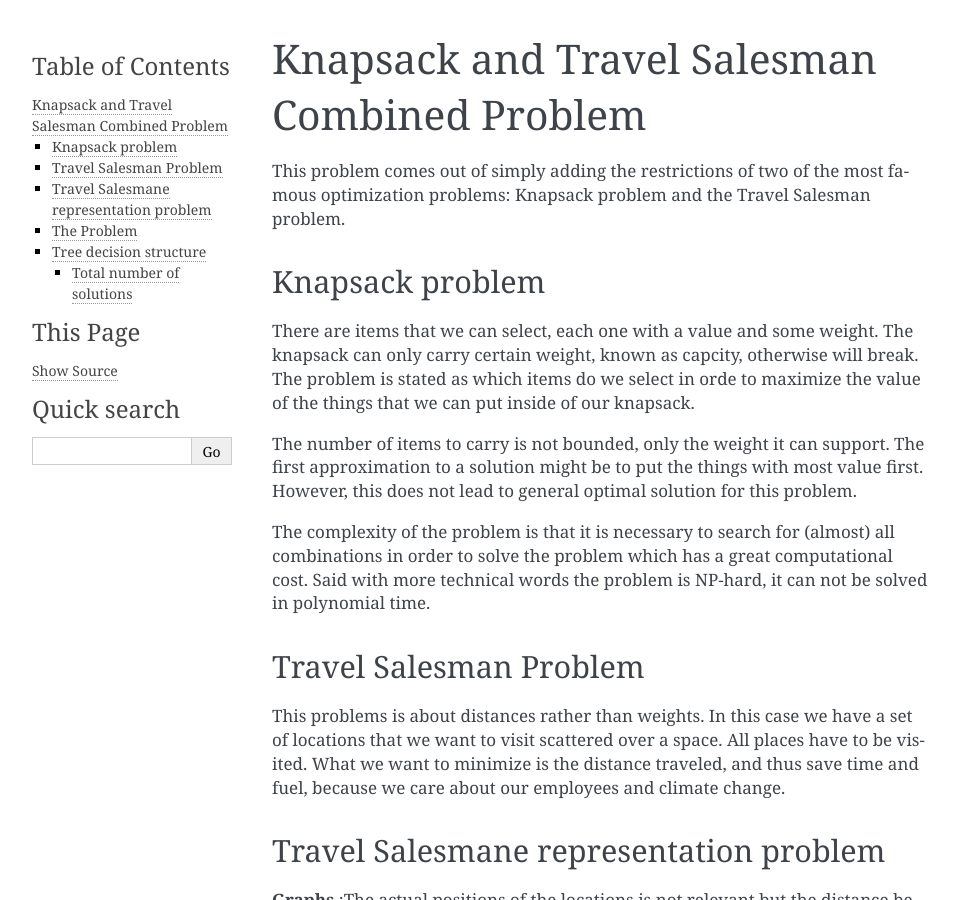
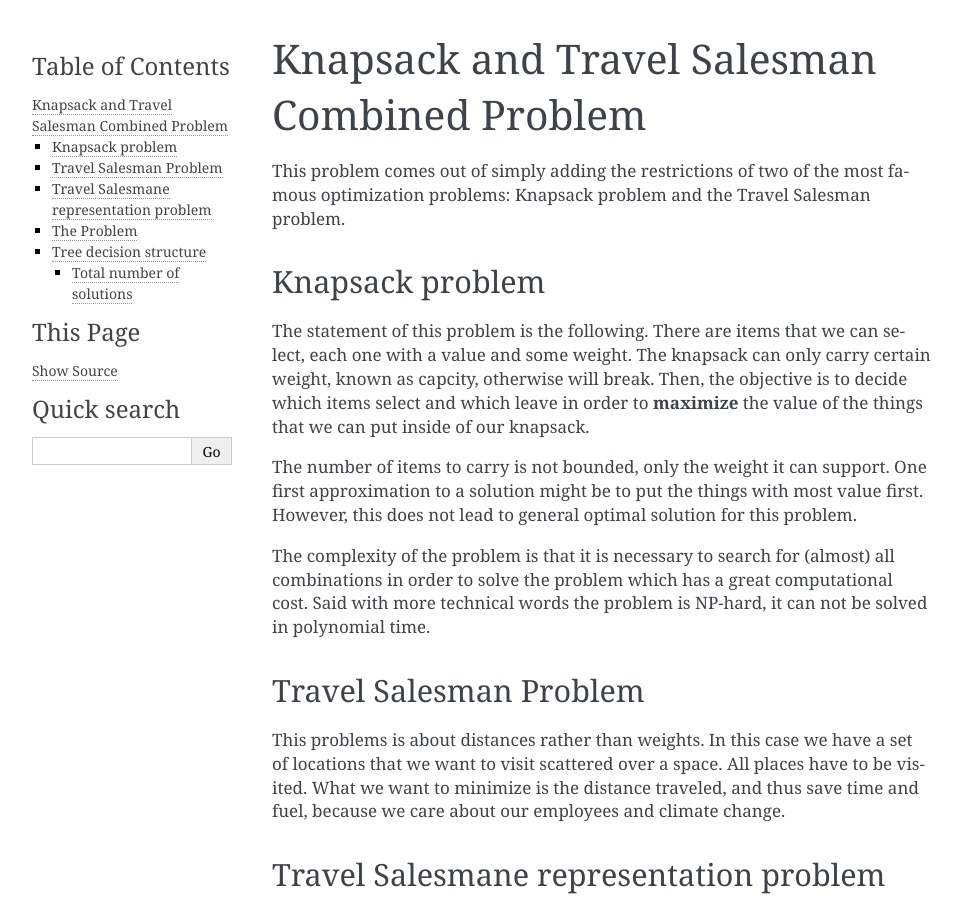
Before and after one commit to juancki/docus, a Sphinx documentation site: the page built from source/problems/knapsack-travelsman.rst, in a window 1280 px wide and 900 px high. Shown: the whole window, without its empty margins (148-1110 px from the left). Built offline with Sphinx 7.4.7, drawn with Linux system fonts in a browser that asks for light colours.

Commit message:
init Ks Ts II

```diff
--- a/source/problems/knapsack-travelsman.rst
+++ b/source/problems/knapsack-travelsman.rst
@@ -7,11 +7,11 @@ This problem comes out of simply adding the restrictions of two of the most famo
 
 Knapsack problem
 ................
+The statement of this problem is the following. There are items that we can select, each one with a value and some weight. The knapsack can only carry certain weight, known as capcity, otherwise will break.
+Then, the objective is to decide which items select and which leave in order to **maximize** the value of the things that we can put inside of our knapsack.
 
-There are items that we can select, each one with a value and some weight. The knapsack can only carry certain weight, known as capcity, otherwise will break.
-The problem is stated as which items do we select in orde to maximize the value of the things that we can put inside of our knapsack.
-
-The number of items to carry is not bounded, only the weight it can support. The first approximation to a solution might be to put the things with most value first. However, this does not lead to general optimal solution for this problem.
+The number of items to carry is not bounded, only the weight it can support.
+One first approximation to a solution might be to put the things with most value first. However, this does not lead to general optimal solution for this problem.
 
 The complexity of the problem is that it is necessary to search for (almost) all combinations in order to solve the problem which has a great computational cost. Said with more technical words the problem is NP-hard, it can not be solved in polynomial time.
 
```
Also changed, not shown: source/problems/knapsack-travelsman-1.rst (added, +63 -0 lines), 1 other file.
